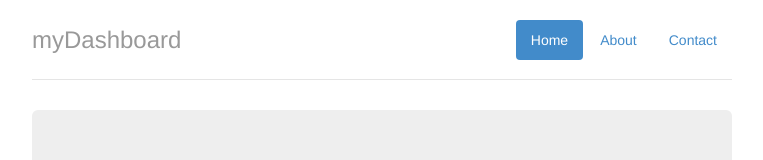
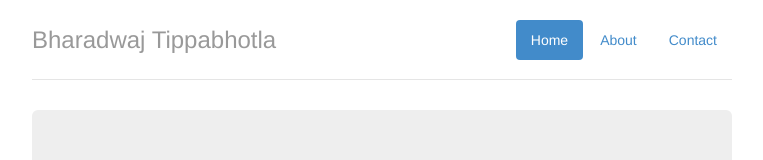
Before and after one commit to vidheesha/Application, a website: page app/index.html in a window 1280 px wide. Shown: the top 160 px of the page, without its empty margins (258-1021 px from the left). Drawn offline with Linux system fonts and the light colour scheme; files that its build step writes are made by us from their sources.

Commit message:
Modifying name on index file

```diff
--- a/app/index.html
+++ b/app/index.html
@@ -2,7 +2,7 @@
 <html class="no-js">
   <head>
     <meta charset="utf-8">
-    <title></title>
+    <title>Bharadwaj Tippabhotla</title>
     <meta name="description" content="">
     <meta name="viewport" content="width=device-width">
     <!-- Place favicon.ico and apple-touch-icon.png in the root directory -->
@@ -28,7 +28,7 @@
           <li><a ng-href="#/about">About</a></li>
           <li><a ng-href="#">Contact</a></li>
         </ul>
-        <h3 class="text-muted">myDashboard</h3>
+        <h3 class="text-muted">Bharadwaj Tippabhotla</h3>
       </div>
 
       <div ng-view=""></div>
```
Also changed, not shown: .tmp/styles/main.css (added), 1 other file.
